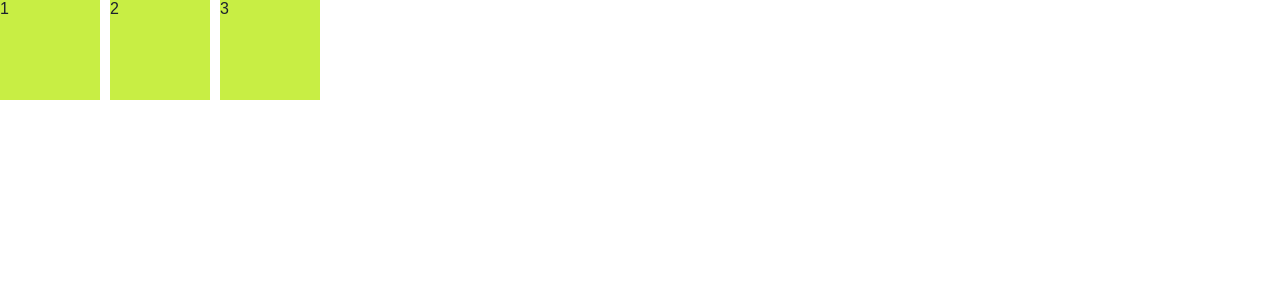
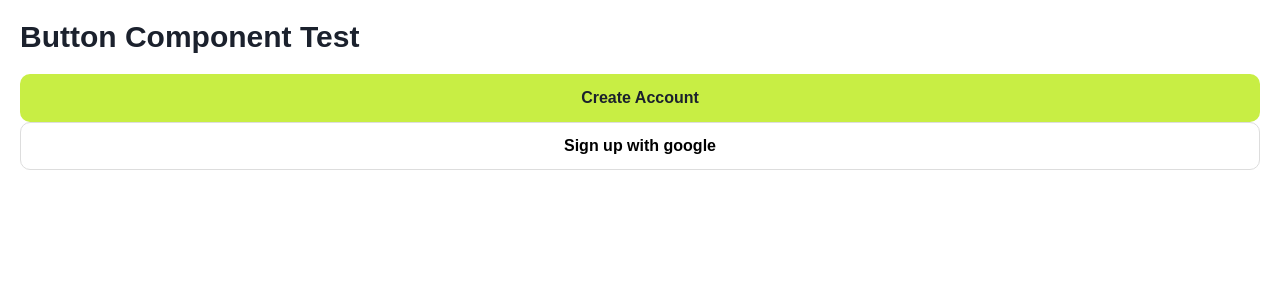
Before and after one commit to selkisamet/fintech-case, a React (Vite) app: page / in a window 1280 px wide. Shown: the top 300 px of the page. Built offline with nearby package versions, Linux system fonts and the light colour scheme.

Commit message:
feat: add Button atom component with variants and states

```diff
--- a/index.html
+++ b/index.html
@@ -1,13 +1,19 @@
 <!doctype html>
 <html lang="en">
+
 <head>
   <meta charset="UTF-8" />
   <link rel="icon" type="image/svg+xml" href="/vite.svg" />
   <meta name="viewport" content="width=device-width, initial-scale=1.0" />
+  <link rel="preconnect" href="https://fonts.googleapis.com" />
+  <link rel="preconnect" href="https://fonts.gstatic.com" crossorigin />
+  <link href="https://fonts.googleapis.com/css2?family=Inter:wght@300;400;500;600;700&display=swap" rel="stylesheet" />
   <title>fintech-case</title>
 </head>
+
 <body>
   <div id="root"></div>
   <script type="module" src="/src/main.jsx"></script>
 </body>
+
 </html>
--- a/src/App.jsx
+++ b/src/App.jsx
@@ -1,27 +1,18 @@
-import { useState } from 'react';
 import { ThemeProvider } from 'styled-components';
 import { GlobalStyles } from './styles/GlobalStyles';
 import { theme } from './styles/theme';
+import Button from './components/atoms/Button/Button';
 
 function App() {
-  const [currentTheme] = useState(theme);
-
   return (
-    <ThemeProvider theme={currentTheme}>
+    <ThemeProvider theme={theme}>
       <GlobalStyles />
 
-      <div style={{ display: 'flex', gap: "10px" }}>
-        <div style={{ height: "100px", width: "100px", background: currentTheme.colors.primary }}>
-          1
-        </div>
+      <div style={{ padding: '2rem' }}>
+        <h1 style={{ marginBottom: '2rem' }}>Button Component Test</h1>
 
-        <div style={{ height: "100px", width: "100px", background: currentTheme.colors.primary }}>
-          2
-        </div>
-
-        <div style={{ height: "100px", width: "100px", background: currentTheme.colors.primary }}>
-          3
-        </div>
+        <Button variant="primary" fullWidth>Create Account</Button>
+        <Button variant="social" fullWidth>Sign up with google</Button>
       </div>
     </ThemeProvider>
   );
--- a/src/components/atoms/Button/Button.jsx
+++ b/src/components/atoms/Button/Button.jsx
@@ -0,0 +1,13 @@
+import React from 'react';
+import { StyledButton } from './Button.styles';
+
+const Button = ({ variant = "primary", fullWidth, icon, children }) => {
+    return (
+        <StyledButton $variant={variant} $fullWidth={fullWidth}>
+            {icon && <span>{icon}</span>}
+            {children}
+        </StyledButton>
+    );
+};
+
+export default Button;
--- a/src/components/atoms/Button/Button.styles.js
+++ b/src/components/atoms/Button/Button.styles.js
@@ -0,0 +1,43 @@
+import styled, { css } from 'styled-components';
+import { theme } from '../../../styles/theme';
+
+// Styled button component
+export const StyledButton = styled.button`
+  padding: 1.4rem 2rem;
+  border-radius: 1rem;
+  font-size: ${theme.typography.fontSize.base};
+  height: 4.8rem;
+  width: ${({ $fullWidth }) => ($fullWidth ? "100%" : "auto")};
+  cursor: pointer;
+  border: none;
+  font-weight: 600;
+  transition: all 0.3s ease;
+
+  ${({ $variant }) =>
+        $variant === "primary" &&
+        css`
+      background-color: ${theme.colors.primary};
+      color: ${theme.colors.text.text1};
+
+      &:hover {
+        color: ${theme.colors.primary};
+        background: ${theme.colors.darkish};
+      }
+    `}
+
+  ${({ $variant }) =>
+        $variant === "social" &&
+        css`
+      background-color: ${theme.colors.light};
+      color: #000;
+      border: 0.1rem solid #ddd;
+      display: flex;
+      align-items: center;
+      justify-content: center;
+      gap: 1rem;
+
+      &:hover {
+        background: ${theme.colors.gray.gray3};
+      }
+    `}
+`;
--- a/src/styles/GlobalStyles.js
+++ b/src/styles/GlobalStyles.js
@@ -1,10 +1,6 @@
 import { createGlobalStyle } from 'styled-components';
 
 export const GlobalStyles = createGlobalStyle`
-
-  /* Google Fonts */
-  @import url('https://fonts.googleapis.com/css2?family=Inter:wght@300;400;500;600;700&display=swap');
-
   * {
     margin: 0;
     padding: 0;
@@ -17,7 +13,7 @@ export const GlobalStyles = createGlobalStyle`
   }
 
   html {
-    font-size: 16px;
+    font-size: 10px;
     scroll-behavior: smooth;
   }
 
--- a/src/styles/theme.js
+++ b/src/styles/theme.js
@@ -2,6 +2,7 @@ export const theme = {
     colors: {
         primary: "#c8ee44",
         secondary: "#29A073",
+        light: "#FFFFFF",
         darkish: "#363A3F",
 
         gray: {
@@ -26,10 +27,10 @@ export const theme = {
         },
 
         fontSize: {
-            xs: "14px",
-            sm: "14px",
-            base: "16px",
-            xl: "30px",
+            xs: "1.2rem",
+            sm: "1.4rem",
+            base: "1.6rem",
+            xl: "3rem",
         },
 
         fontWeight: {
```
Lines whose indentation alone changed are shown as unchanged.
